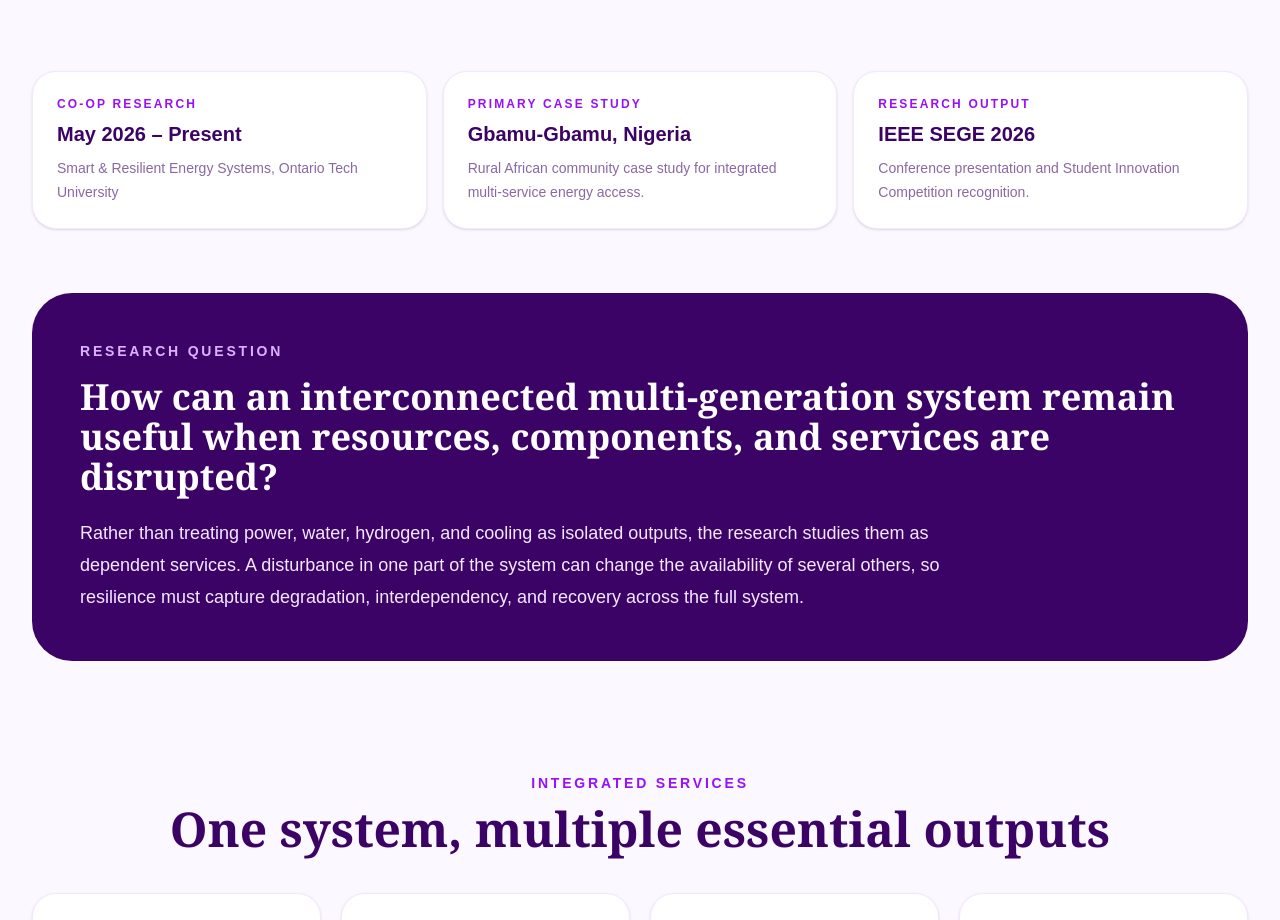
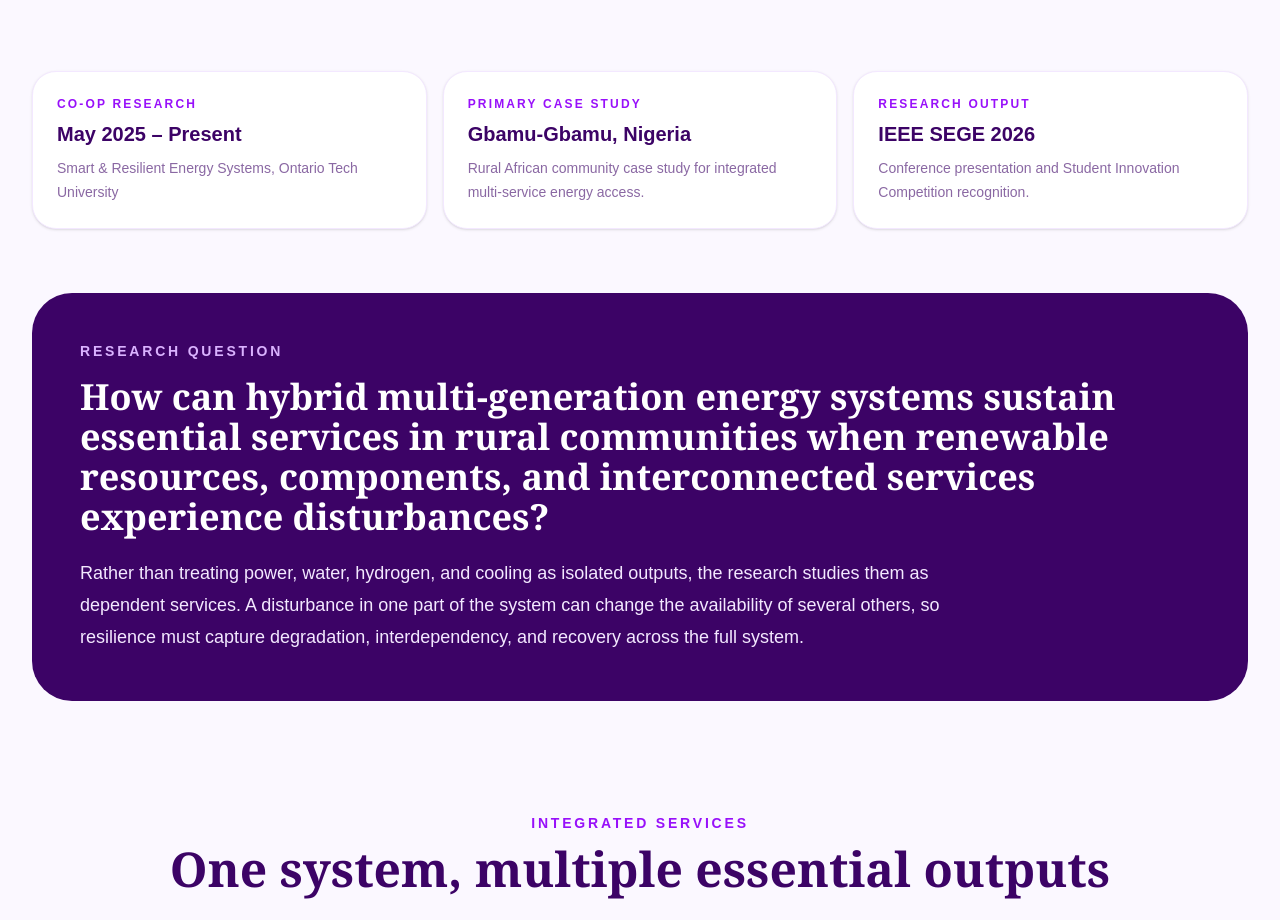
Before and after one commit to Zlawal79/zainab-portfolio, a Next.js app: page /research in a window 1280 px wide. Shown: the part 820-1740 px from the top of the page. Built offline with nearby package versions, Linux system fonts and the light colour scheme.

Commit message:
Correct research co-op timeline and foreground resiliency research title

```diff
--- a/app/research/page.tsx
+++ b/app/research/page.tsx
@@ -48,7 +48,7 @@ export default function ResearchPage() {
 
     <section className="mx-auto max-w-7xl px-6 pb-8 md:px-8">
       <div className="grid gap-4 md:grid-cols-3">
-        <div className="rounded-3xl border border-purple-100 bg-white p-6 shadow-sm"><p className="text-xs font-bold uppercase tracking-[.18em] text-purple-600">Co-op Research</p><p className="mt-2 text-xl font-bold">May 2026 – Present</p><p className="mt-2 text-sm leading-6 text-purple-950/60">Smart & Resilient Energy Systems, Ontario Tech University</p></div>
+        <div className="rounded-3xl border border-purple-100 bg-white p-6 shadow-sm"><p className="text-xs font-bold uppercase tracking-[.18em] text-purple-600">Co-op Research</p><p className="mt-2 text-xl font-bold">May 2025 – Present</p><p className="mt-2 text-sm leading-6 text-purple-950/60">Smart & Resilient Energy Systems, Ontario Tech University</p></div>
         <div className="rounded-3xl border border-purple-100 bg-white p-6 shadow-sm"><p className="text-xs font-bold uppercase tracking-[.18em] text-purple-600">Primary Case Study</p><p className="mt-2 text-xl font-bold">Gbamu-Gbamu, Nigeria</p><p className="mt-2 text-sm leading-6 text-purple-950/60">Rural African community case study for integrated multi-service energy access.</p></div>
         <div className="rounded-3xl border border-purple-100 bg-white p-6 shadow-sm"><p className="text-xs font-bold uppercase tracking-[.18em] text-purple-600">Research Output</p><p className="mt-2 text-xl font-bold">IEEE SEGE 2026</p><p className="mt-2 text-sm leading-6 text-purple-950/60">Conference presentation and Student Innovation Competition recognition.</p></div>
       </div>
@@ -57,7 +57,7 @@ export default function ResearchPage() {
     <section className="mx-auto max-w-7xl px-6 py-8 md:px-8">
       <div className="rounded-[2.5rem] bg-purple-950 p-8 text-white md:p-12">
         <p className="text-sm font-bold uppercase tracking-[.2em] text-purple-300">Research Question</p>
-        <h2 className="mt-4 font-serif text-4xl font-bold">How can an interconnected multi-generation system remain useful when resources, components, and services are disrupted?</h2>
+        <h2 className="mt-4 font-serif text-4xl font-bold">How can hybrid multi-generation energy systems sustain essential services in rural communities when renewable resources, components, and interconnected services experience disturbances?</h2>
         <p className="mt-5 max-w-4xl text-lg leading-8 text-purple-100">Rather than treating power, water, hydrogen, and cooling as isolated outputs, the research studies them as dependent services. A disturbance in one part of the system can change the availability of several others, so resilience must capture degradation, interdependency, and recovery across the full system.</p>
       </div>
     </section>
```
